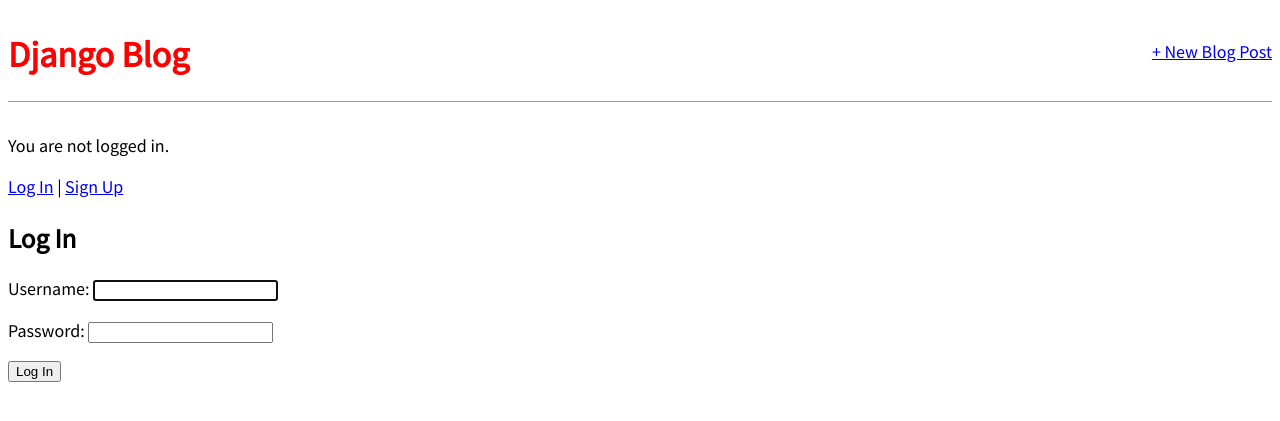
After one commit to AliGanji14/Blog-App, a Django app: page /accounts/login/ in a window 1280 px wide. The commit adds this page. Shown: the top 421 px of the page. Run offline with Django 4.2, Linux system fonts and the light colour scheme.

Commit message:
add forms and user accountst

```diff
--- /dev/null
+++ b/accounts/urls.py
@@ -0,0 +1,6 @@
+from django.urls import path
+from .views import SignUpView
+
+urlpatterns = [
+    path("signup/", SignUpView.as_view(), name="signup"),
+]
--- a/config/settings.py
+++ b/config/settings.py
@@ -36,6 +36,7 @@
     "django.contrib.messages",
     "django.contrib.staticfiles",
     "blog.apps.BlogConfig",
+    "accounts.apps.AccountsConfig",
 ]
 
 MIDDLEWARE = [
@@ -117,3 +118,6 @@
 # https://docs.djangoproject.com/en/4.1/ref/settings/#default-auto-field
 
 DEFAULT_AUTO_FIELD = "django.db.models.BigAutoField"
+
+LOGIN_REDIRECT_URL = "home"
+LOGOUT_REDIRECT_URL = "home"
--- a/config/urls.py
+++ b/config/urls.py
@@ -18,5 +18,7 @@
 
 urlpatterns = [
     path("admin/", admin.site.urls),
+    path("accounts/", include("django.contrib.auth.urls")),
+    path("accounts/", include("accounts.urls")),
     path("", include("blog.urls"))
 ]
--- a/templates/_base.html
+++ b/templates/_base.html
@@ -15,6 +15,14 @@
     </div>
 </header>
 <div>
+    {% if user.is_authenticated %}
+        <p>Hi {{ user.username }}!</p>
+        <p><a href="{% url 'logout' %}">Log out</a></p>
+    {% else %}
+        <p>You are not logged in.</p>
+        <a href="{% url 'login' %}">Log In</a> |
+        <a href="{% url 'signup' %}">Sign Up</a>
+    {% endif %}
     {% block content %}
     {% endblock content %}
 </div>
--- /dev/null
+++ b/templates/registration/login.html
@@ -0,0 +1,14 @@
+{% extends "_base.html" %}
+
+{% block page_title %}
+    Login Blog
+{% endblock %}
+
+{% block content %}
+    <h2>Log In</h2>
+    <form action="" method="post">
+        {% csrf_token %}
+        {{ form.as_p }}
+        <button type="submit">Log In</button>
+    </form>
+{% endblock %}
```
Also changed, not shown: templates/registration/signup.html (added, +13 -0 lines), db.sqlite3.
